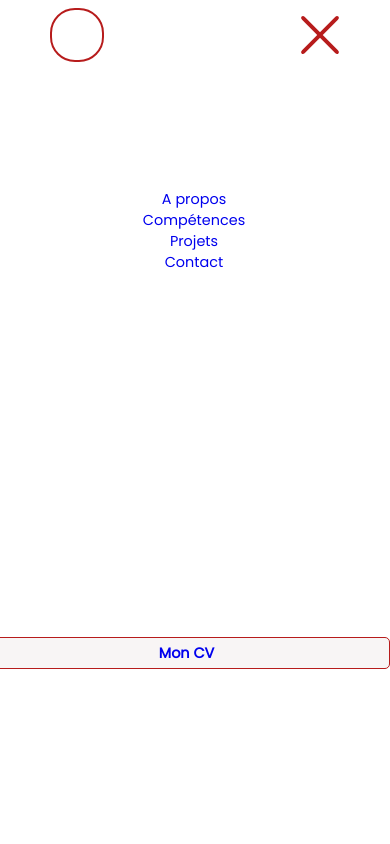
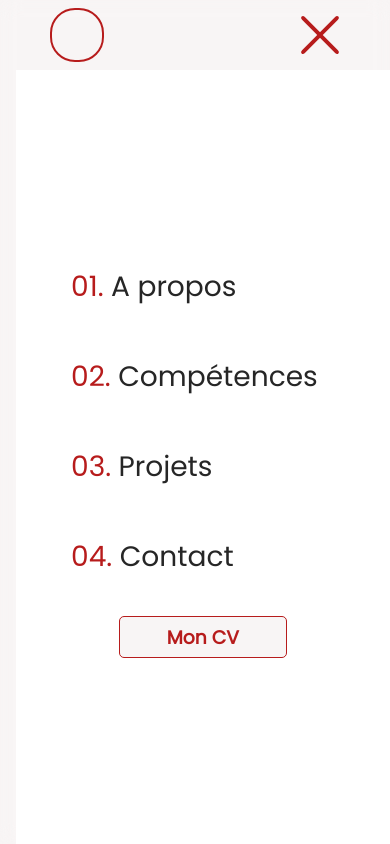
Before and after one commit to Neil-Q/neil-quechon-portfolio, a Vue app: page /#/ in a window 390 px wide. Both pictures are taken after a click on the button 320 px from the left and 35 px from the top of the page. Shown: the top 844 px of the page. Built offline with nearby package versions, Linux system fonts and the light colour scheme.

Commit message:
Amélioration de la structure html de la barre de naviguation et de son visuel

```diff
--- a/src/components/Navbar_homepage.vue
+++ b/src/components/Navbar_homepage.vue
@@ -3,7 +3,7 @@
         <div class="logo">
             <a href="#" id="logo"></a>
         </div>
-        <div id="wide_nav">
+        <div id="nav_menu">
             <ol>
                 <li>
                     <a @click="scrollToAnchorPoint('about')">A propos</a>
@@ -18,38 +18,17 @@
                     <a @click="scrollToAnchorPoint('contact')">Contact</a>
                 </li>
             </ol>
-            <a class="button_hollow cv-button" href="#">Mon CV</a>
+            <a id="cv_button" class="button_hollow" href="#">Mon CV</a>
         </div>
-        <button id="burger_nav" v-on:click="toggleOverlayNavigation">
+        <button id="nav_burger" v-on:click="toggleOverlayNavigation">
             <div></div>
             <div></div>
             <div></div>
         </button>
     </nav>
 
-    <nav id="nav_overlay">
-        <div id="gaussian_blur">
-        </div>
-        <div id="overlay_menu">
-            <ol>
-                <li>
-                    <a href="#">A propos</a>
-                </li>
-                <li>
-                    <a href="#">Compétences</a>
-                </li>
-                <li>
-                    <a href="#">Projets</a>
-                </li>
-                <li>
-                    <a href="#">Contact</a>
-                </li>
-            </ol>
-            <div class="button_hollow cv-button">
-                <a href="#">Mon CV</a>
-            </div>
-        </div>
-    </nav>
+    <div id="blur_overlay">
+    </div>
 </template>
 
 <script>
@@ -70,6 +49,8 @@ export default {
         scrollToAnchorPoint(anchorId) {
             let el = document.getElementById(anchorId);
             el.scrollIntoView({ behavior: 'smooth'});
+
+            this. toggleOverlayNavigation();
         },
 
         showNavBar() {
@@ -78,14 +59,24 @@ export default {
         },
 
         toggleOverlayNavigation() {
-            let navOverlay = document.getElementById("nav_overlay");
+            let navOverlay = document.getElementById("nav_menu");
             navOverlay.classList.toggle("reveal");
-            //let gaussianBlur = document.getElementById("gaussian_blur");
-            //gaussianBlur.classList.toggle("reveal");
+            let gaussianBlur = document.getElementById("blur_overlay");
+            gaussianBlur.classList.toggle("reveal");
 
-            let burger = document.getElementById("burger_nav");
+            let burger = document.getElementById("nav_burger");
             burger.classList.toggle("checked");
         },
+
+        closeOverlayNavigation() {
+            let navOverlay = document.getElementById("nav_menu");
+            navOverlay.classList.remove("reveal");
+            let gaussianBlur = document.getElementById("blur_overlay");
+            gaussianBlur.classList.remove("reveal");
+
+            let burger = document.getElementById("nav_burger");
+            burger.classList.remove("checked");
+        }
 
     },
     mounted() {
@@ -110,6 +101,7 @@ export default {
 
 <style lang="scss" scoped>
 
+    // Developpé wide-screen-first car le menu burger rend la complexité du composant plus élevée du côté mobile
 
     #nav_bar {
         display: flex;
@@ -133,27 +125,7 @@ export default {
         }
     }
 
-    #nav_overlay {
-        position: fixed;
-        visibility: hidden;
-        z-index: 11;
-        width: 100%;
-        height: 100%;
-
-        &.reveal {
-            visibility: visible;
-
-            #gaussian_blur {
-                opacity: 1;
-            }
-
-            #overlay_menu {
-                transform: translateX(0);
-            }
-        }
-    }
-
-    .cv-button {
+    #cv_button {
         margin-left: 25px;
         text-align: center;
         padding: 0.3em 2.5em;
@@ -168,10 +140,12 @@ export default {
         border-radius: 25px;
     }
 
-    #wide_nav {
-        display: none;
+    #nav_menu {
+        display: flex;
+        flex-direction: row;
+        justify-content: space-around;
         align-items: center;
-        flex-direction: row;
+        font-size: var(--font-sz-sm);
 
         ol {
             display: flex;
@@ -201,8 +175,8 @@ export default {
         }
     }
 
-    #burger_nav {
-        display: flex;
+    #nav_burger {
+        display: none;
         flex-direction: column;
         justify-content: space-between;
         align-items: center;
@@ -237,7 +211,7 @@ export default {
         }
     }
 
-    #gaussian_blur {
+    #blur_overlay {
         position: fixed;
         z-index: 9;
         width: 100%;
@@ -247,22 +221,8 @@ export default {
         opacity: 0;
     }
 
-    #overlay_menu {
-        position: fixed;
-        display: flex;
-        flex-direction: column;
-        justify-content: space-around;
-        right: 0;
-        width: 30em;
-        height: 100%;
-        background-color: var(--highlight-color);
-        z-index: 10;
-        transition: 0.25s;
-        transform: translateX(30em);
-    }
-
     @media (hover: hover) {
-        #burger_nav {
+        #nav_burger {
             div {
                 background-color: var(--primary-color-soft);
             }
@@ -286,17 +246,47 @@ export default {
         }
     }
 
-    @media (min-width: 60em) {
-        #wide_nav {
+    @media (max-width: 60em) {
+        #nav_menu {
+            position: absolute;
+            flex-direction: column;
+            justify-content: center;
+            z-index: -20;
+            width: 20em;
+            max-width: 100vw;
+            right: 0;
+            top: var(--navbar-height);
+            height: calc(100vh - var(--navbar-height));
+            background-color: var(--highlight-color);
+            transition: 0.25s;
+            transform: translateX(30em);
+            font-size: var(--font-sz-xxl);
+
+            ol {
+                flex-direction: column;
+                padding-inline-start: 0;
+                font-size: clamp(1.5em, 5vw, 2em);
+            }
+
+            li {
+                margin-bottom: 1em;
+            }
+
+            &.reveal {
+                transform: translateX(0);
+            }
+        }
+
+        #nav_burger {
             display: flex;
         }
 
-        #burger_nav {
-            display: none;
+        #blur_overlay.reveal {
+            opacity: 1;
         }
 
-        #nav_overlay, #nav_overlay.reveal {
-            display: none;
+        #cv_button {
+            margin-left: 0;
         }
     }
 </style>
```
